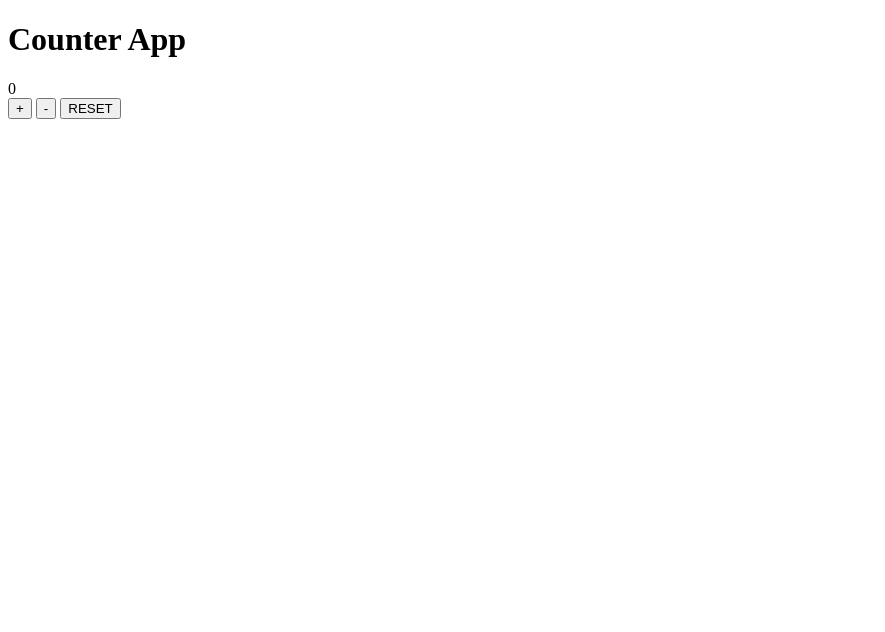
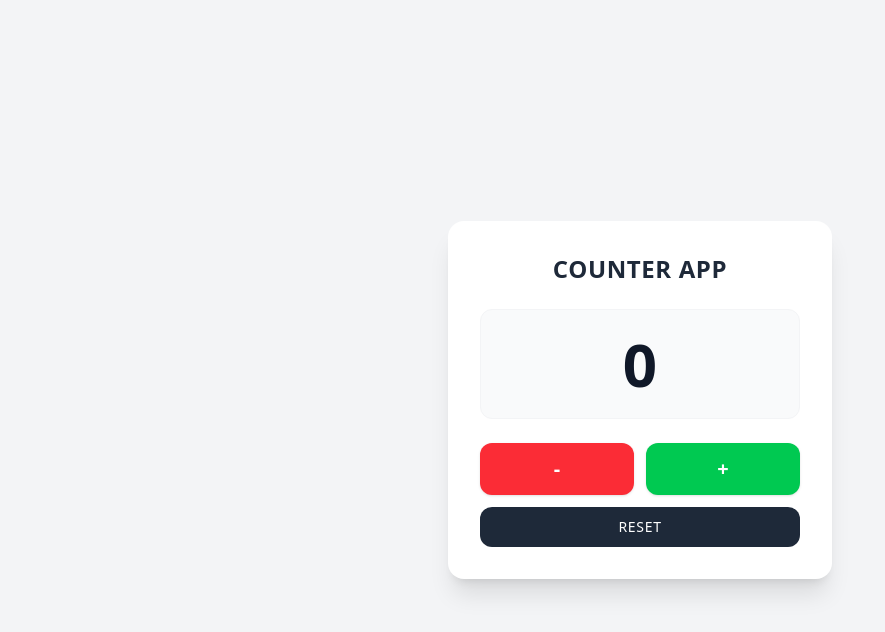
Before and after one commit to Izick7/100-Days-Of-Code, a website: page day-01-counter-app/index.html in a window 1280 px wide. Shown: the whole page, without its empty margins (0-885 px from the left). Drawn offline with Linux system fonts and the light colour scheme.

Commit message:
added styling

```diff
--- a/day-01-counter-app/index.html
+++ b/day-01-counter-app/index.html
@@ -5,25 +5,42 @@
     <meta charset="UTF-8">
     <meta name="viewport" content="width=device-width, initial-scale=1.0">
     <title>Counter App</title>
-    <link href="counter.css" rel="stylesheet">
+    <link href="src/output.css" rel="stylesheet">
     <script src="counter.js" defer></script>
 </head>
 
-<body>
-    <!-- COUNTER HEADER -->
-    <h1>Counter App</h1>
+<body class="flex min-h-screen items-center justify-center p-4 bg-gray-100">
+    <!-- COUNTER CONTAINER -->
+    <div class="w-full max-w-sm rounded-2xl shadow-xl p-6 md:p-8 bg-white flex flex-col gap-6">
 
-    <!-- DISPLAY AREA -->
-    <div>
-        <span id="counter">0</span>
-    </div>
+        <!-- COUNTER HEADER -->
+        <h1 class="text-center font-extrabold text-2xl text-gray-800 tracking-wide uppercase">
+            Counter App
+        </h1>
 
-    <!-- INCREASE, DECREASE AND RESET BUTTONS -->
-    <div>
-        <button type="button" id="increaseBtn">+</button>
-        <button type="button" id="decreaseBtn">-</button>
-        <button type="button" id="resetBtn">RESET</button>
-    </div>
+        <!-- DISPLAY AREA -->
+        <div class="flex items-center justify-center py-6 bg-gray-50 rounded-xl border border-gray-100">
+            <span id="counter" class="text-6xl font-black text-gray-900 select-none">0</span>
+        </div>
+
+        <!-- INCREASE, DECREASE AND RESET BUTTONS -->
+        <div class="flex flex-col gap-3">
+
+            <div class="grid grid-cols-2 gap-3">
+                <button type="button" id="decreaseBtn" class="py-3 bg-red-500 hover:bg-red-600 active:scale-95 text-white font-bold text-xl rounded-xl transition-all shadow-sm">
+                    -
+                </button>
+                <button type="button" id="increaseBtn" class="py-3 bg-green-500 hover:bg-green-600 active:scale-95 text-white font-bold text-xl rounded-xl transition-all shadow-sm">
+                    +
+                </button>
+            </div>
+
+            <!-- System Reset -->
+            <button type="button" id="resetBtn" class="w-full py-2.5 bg-gray-800 hover:bg-gray-900 active:scale-[0.98] text-white font-medium text-sm tracking-wider rounded-xl transition-all uppercase">
+                Reset
+            </button>
+        </div>
+    </div> <!-- Correctly closing container inside body -->
 </body>
 
 </html>
--- /dev/null
+++ b/day-01-counter-app/package.json
@@ -0,0 +1,6 @@
+{
+  "dependencies": {
+    "@tailwindcss/cli": "^4.3.2",
+    "tailwindcss": "^4.3.2"
+  }
+}
--- /dev/null
+++ b/day-01-counter-app/src/input.css
@@ -0,0 +1 @@
+@import "tailwindcss";
```
Also changed, not shown: day-01-counter-app/counter.css (deleted), day-01-counter-app/src/output.css (added), 1 other file.
